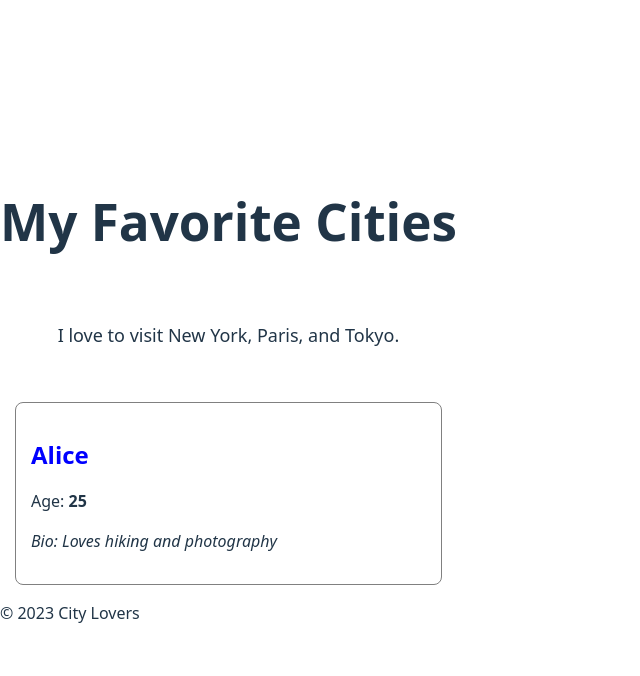
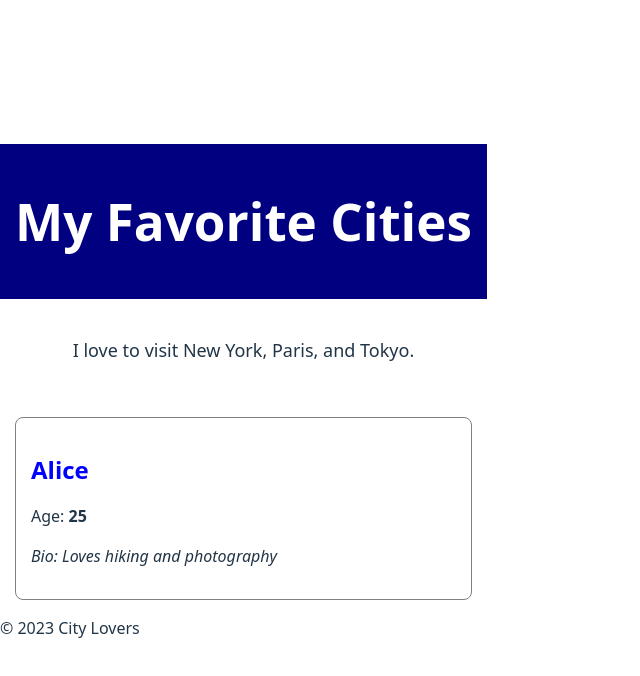
Before and after one commit to millicentkamba/alx-fe-reactjs, a React (Vite) app in the folder alx-react-app-new/: page / in a window 1280 px wide. Shown: the top 676 px of the page, without its empty margins (0-640 px from the left). Built offline with nearby package versions, Linux system fonts and the light colour scheme.

Commit message:
Fix: ensure inline-styled components exist in alx-react-app-new

```diff
--- a/alx-react-app-new/src/components/Header.jsx
+++ b/alx-react-app-new/src/components/Header.jsx
@@ -1,6 +1,13 @@
 function Header() {
   return (
-    <header>
+    <header
+      style={{
+        backgroundColor: 'navy',
+        color: 'white',
+        textAlign: 'center',
+        padding: '15px'
+      }}
+    >
       <h1>My Favorite Cities</h1>
     </header>
   );
```
